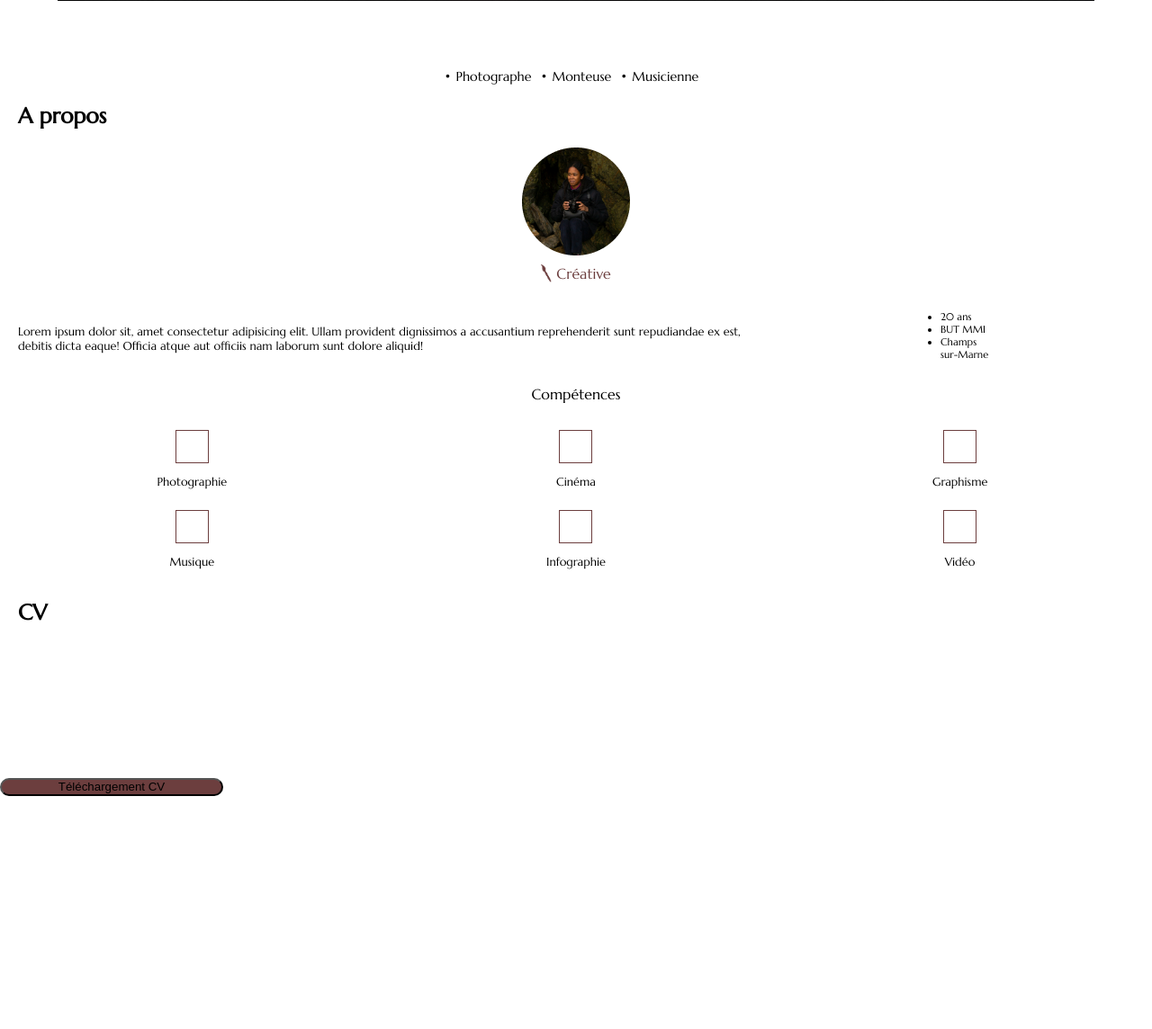
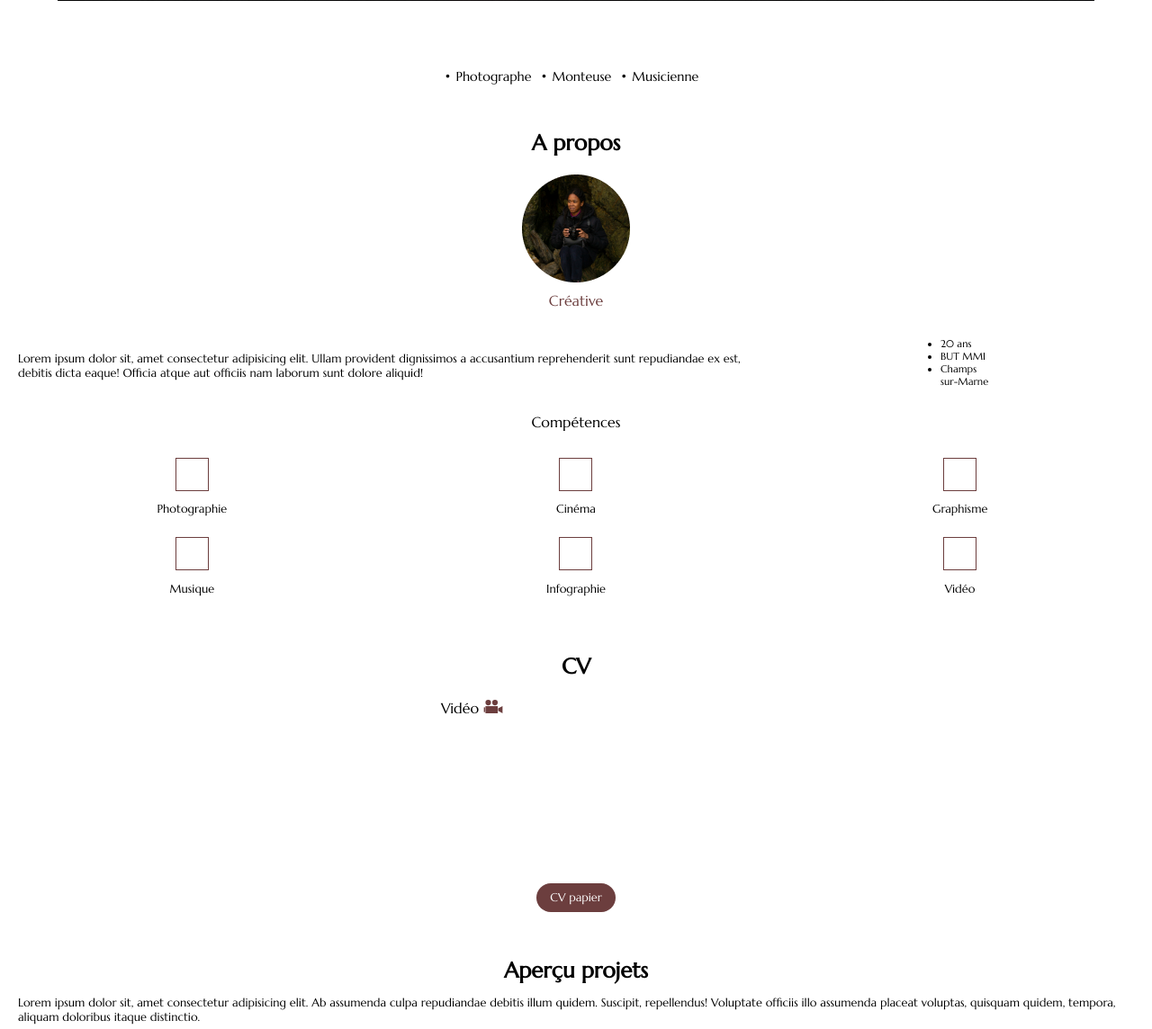
Before and after one commit to nahinaboireau/Portfolio, a PHP site: page / in a window 1280 px wide. Shown: the part 965-2109 px from the top of the page at 90% size. Before the commit the page ends 1850 px from the top, so only its background shows below. Run offline with PHP 8.4, Linux system fonts and the light colour scheme; grey boxes are pictures that could not be loaded.

Commit message:
:art:
slider aperçu

```diff
--- a/index.php
+++ b/index.php
@@ -17,7 +17,7 @@
         <img src="./images/logo-NB.png" alt="" class="logo">
         <div class="rubrique">
             <a href="">A propos</a>
-            <a href="">Projets</a></a>
+            <a href="">Projets</a>
             <a href="">Contact</a>
         </div>
     </nav>
@@ -51,7 +51,9 @@
                         <img src="./images/photo.png" alt="">
 
                     </div>
-                    <p><img src="./images/pinceau.png" alt="" class="pinceau">Créative</p>
+                    <p>
+                        <!--<img src="./images/pinceau.png" alt="" class="pinceau">-->Créative
+                    </p>
 
                 </div>
             </div>
@@ -126,18 +128,55 @@
             <h1 class="titre-cv">CV</h1>
             <div class="cv-video">
                 <div class="iframe-container">
+                    <div>
+                        <p>Vidéo<svg xmlns="http://www.w3.org/2000/svg" width="22" height="15" viewBox="0 0 47 34"
+                                fill="none" class="en-video">
+                                <circle cx="11" cy="7" r="7" fill="#6C3E3E" />
+                                <circle cx="28" cy="7" r="7" fill="#6C3E3E" />
+                                <rect x="4" y="16" width="31" height="18" fill="#6C3E3E" />
+                                <path d="M36 28V21.5L47 16V34L36 28Z" fill="#6C3E3E" />
+                                <rect y="19" width="3" height="12" fill="#6C3E3E" />
+                            </svg></p>
+                    </div>
+
                     <iframe src="https://www.youtube.com/embed/0bxNTe1TzYw" title="MON CV VIDÉO ! - Timothée Falcon"
                         frameborder="0"
                         allow="accelerometer; autoplay; clipboard-write; encrypted-media; gyroscope; picture-in-picture; web-share"
                         allowfullscreen></iframe>
                 </div>
             </div>
+            <!-- <p class="cv-ecrit">Papier<svg xmlns="http://www.w3.org/2000/svg" width="30" height="20" viewBox="0 0 73 78"
+                    fill="none">
+                    <path
+                        d="M6 74V4C6 2.34315 7.34315 1 9 1H50.3836L66 18.6159V74C66 75.6569 64.6569 77 63 77H9C7.34315 77 6 75.6569 6 74Z"
+                        fill="#6C3E3E" />
+                    <path
+                        d="M66 18.6159V74C66 75.6569 64.6569 77 63 77H9C7.34315 77 6 75.6569 6 74V4C6 2.34315 7.34315 1 9 1H50.3836M66 18.6159L50.3836 1M66 18.6159H53.3836C51.7267 18.6159 50.3836 17.2728 50.3836 15.6159V1"
+                        stroke="white" />
+                    <path d="M14 30H58.5" stroke="white" />
+                    <path d="M14 46H58.5" stroke="white" />
+                    <path d="M14 60H58.5" stroke="white" />
+                </svg></p> -->
             <div class="button-cv">
-                <button>Téléchargement CV</button>
+
+                <a href="">CV papier</a>
 
             </div>
 
 
+
+        </section>
+        <section class="aperçu">
+            <h1 class="titre-aperçu">Aperçu projets</h1>
+            <p class="paragraphe-aperçu">Lorem ipsum dolor sit, amet consectetur adipisicing elit. Ab assumenda culpa repudiandae debitis illum
+                quidem. Suscipit, repellendus! Voluptate officiis illo assumenda placeat voluptas, quisquam quidem,
+                tempora, aliquam doloribus itaque distinctio.
+            </p>
+            <!-- slider -->
+            <div class="boite-aperçu">
+
+
+            </div>
 
         </section>
 
--- a/style.css
+++ b/style.css
@@ -53,6 +53,7 @@ nav {
     grid-column-gap: 0px;
     grid-row-gap: 10px;
     height: 100vh;
+    margin-bottom:50px;
 
 }
 
@@ -149,12 +150,14 @@ div.bordure {
 /* A propos */
 .apropos{
     height:fit-content;
+    margin-bottom:50px;
 }
 
 .titre-apropo{
     margin-right:20px;
     margin-left:20px;
     margin-bottom:5px;
+    text-align:center;
 }
 .paragraphe-apropo{
     margin-right:20px;
@@ -261,9 +264,12 @@ div.bordure {
 /*CV*/
 .cv{
     height: fit-content;
+    margin-bottom:50px;
+
 
 }
 .titre-cv{
+    text-align:center;
     margin-right:20px;
     margin-left:20px;
     margin-bottom:5px;
@@ -280,7 +286,7 @@ div.bordure {
     justify-content: center;
     width: 100%;
     height: 100%;
-    margin-top: 15px;
+    margin-top: 5px;
 }
 
 .cv-video iframe {
@@ -289,12 +295,50 @@ div.bordure {
     margin: 0 auto; /* Utiliser "0 auto" pour centrer horizontalement */
 }
 
-.button-cv button{
+
+.button-cv {
+    display: flex;
+    align-items: center;
+    justify-content: center;
+    text-align: center;
+    margin-top:15px;
+}
+
+.button-cv a {
+    border-radius: 38px;
+    background:#6C3E3E;
+    padding: 8px 15px;
+    color: #fff;
+    text-decoration: none;
+    display: inline-block;
+    font-size:0.8em;
+}
+
+/* .cv-ecrit{
     display:flex;
     align-items:center;
-    justify-content: center;
-    border-radius: 38px;
-    background: #6C3E3E;
-    width: 248px;
-    height: 20px;
+    justify-content:center;
+    margin-top:15px;
+    margin-bottom:10px;
+    text-align:center;
+} */
+
+.en-video {
+    margin-left: 5px;
 }
+
+/* section apercu */
+.titre-aperçu{
+    text-align:center;
+    margin-right:20px;
+    margin-left:20px;
+    margin-bottom:5px;
+}
+
+.paragraphe-aperçu{
+    margin-right:20px;
+    margin-left:20px;
+    margin-bottom:5px;
+    font-size:0.8em;
+
+}
```
